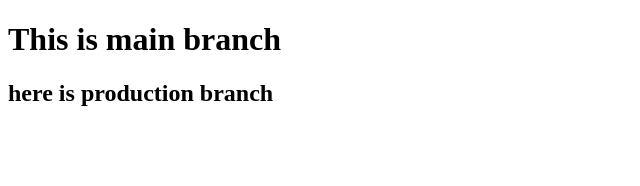
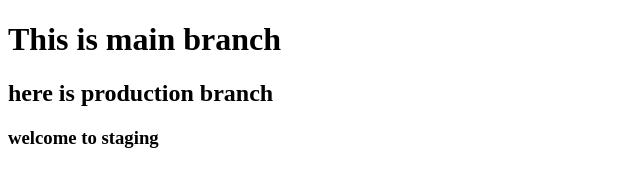
Before and after one commit to isha1320/r2, a plain HTML site: page index.html in a window 1280 px wide. Shown: the whole page, without its empty margins (0-640 px from the left). Drawn offline with Linux system fonts and the light colour scheme.

Commit message:
make staging  branch

```diff
--- a/index.html
+++ b/index.html
@@ -8,5 +8,6 @@
 <body>
     <h1>This is main branch</h1>
     <h2>here is production branch</h2>
+    <h3>welcome to staging</h3>
 </body>
 </html>
```
